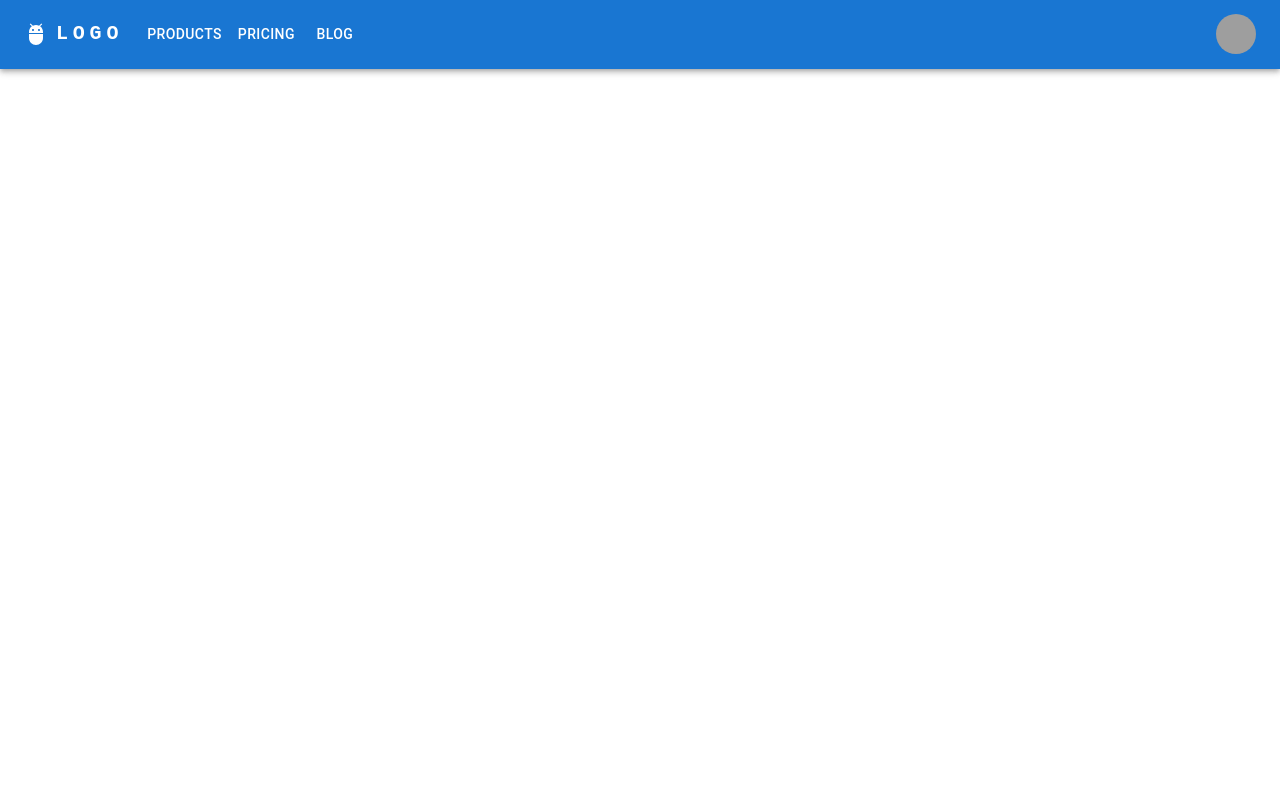
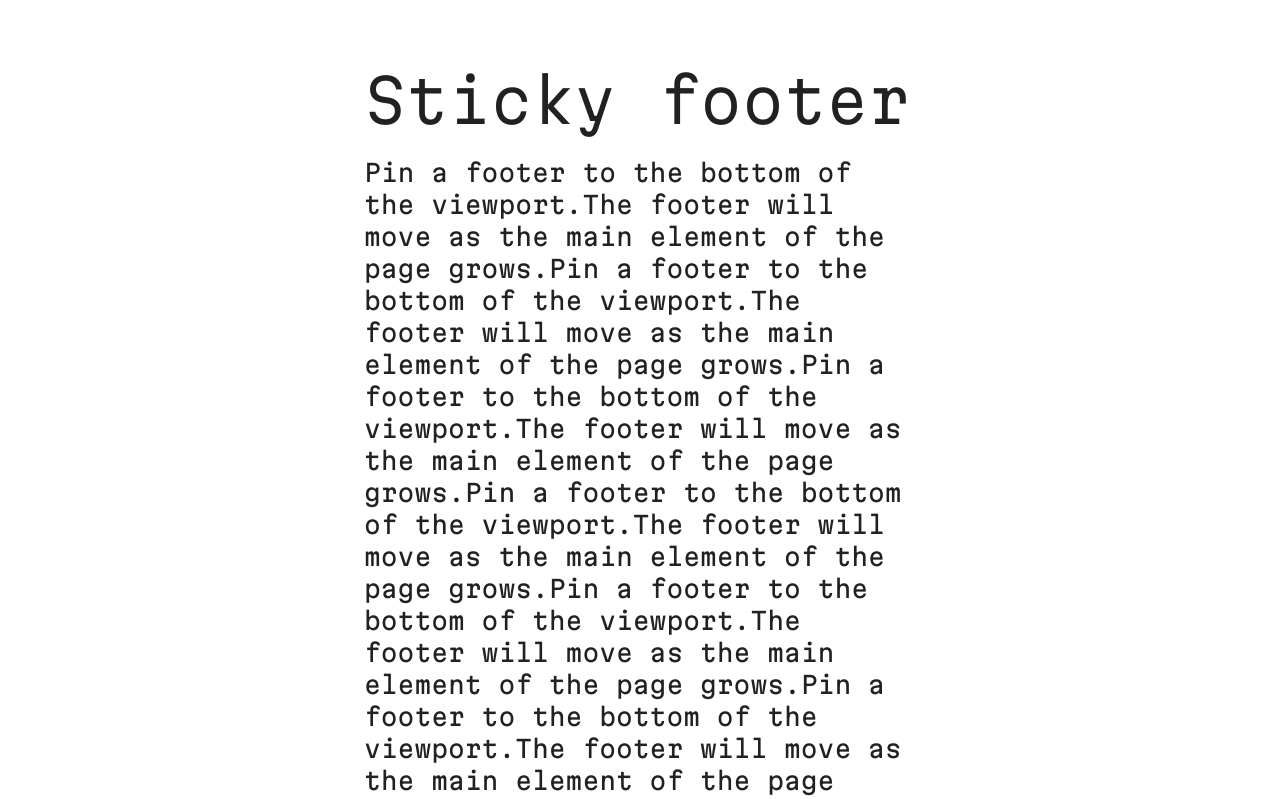
Before and after one commit to AsMurphy-student/react-projects, a React (Create React App) app in the folder mui-testing/: page / in a window 1280 px wide. Shown: the top 799 px of the page. Built offline with nearby package versions, Linux system fonts and the light colour scheme; grey boxes are pictures that could not be loaded.

Commit message:
Did some new tests with colors and fonts and also footer

```diff
--- a/mui-testing/package.json
+++ b/mui-testing/package.json
@@ -43,5 +43,8 @@
       "last 1 firefox version",
       "last 1 safari version"
     ]
+  },
+  "devDependencies": {
+    "tailwindcss": "^3.4.11"
   }
 }
--- a/mui-testing/src/App.tsx
+++ b/mui-testing/src/App.tsx
@@ -1,20 +1,55 @@
 import React from 'react';
 import logo from './logo.svg';
 import './App.css';
-import ButtonUsage from "./components/Button";
-import { Box, Card, CardMedia, Chip, Container, Grid2, Paper, styled, Typography } from '@mui/material';
-import ResponsiveAppBar from './components/AppBar';
+import { Box, Card, CardMedia, Chip, Container, createTheme, Grid2, Paper, styled, Typography } from '@mui/material';
+import ButtonAppBar from './components/AppBar';
+import StickyFooter from './components/Footer';
 
-const Item = styled(Paper)(({ theme }) => ({
-  backgroundColor: '#fff',
-  ...theme.typography.body2,
-  padding: theme.spacing(1),
-  textAlign: 'center',
-  color: theme.palette.text.secondary,
-  ...theme.applyStyles('dark', {
-    backgroundColor: '#1A2027',
-  }),
-}));
+import "./fonts/MartianMonoVF.ttf";
+
+const theme = createTheme({
+  typography: {
+    fontFamily: 'MartianMono',
+  },
+  palette: {
+    primary: {
+      main: "#C2EFB3",
+      light: "#000",
+      dark: "#000",
+      contrastText: "#FFF",
+    },
+    secondary: {
+      main: "#011638",
+      light: "#000",
+      dark: "#000",
+      contrastText: "#FFF",
+    },
+    error: {
+      main: "#d32f2f",
+      light: "#ef5350",
+      dark: "#c62828",
+      contrastText: "#FFF",
+    },
+    warning: {
+      main: "#ed6c02",
+      light: "#ff9800",
+      dark: "#e65100",
+      contrastText: "#FFF",
+    },
+    info: {
+      main: "#0288d1",
+      light: "#03a9f4",
+      dark: "#01579b",
+      contrastText: "#FFF",
+    },
+    success: {
+      main: "#2e7d32",
+      light: "#4caf50",
+      dark: "#1b5e20",
+      contrastText: "#FFF",
+    },
+  },
+});
 
 function App() {
   return (
@@ -23,7 +58,9 @@ function App() {
     //     This Box renders as an HTML section element.
     //   </Box>
     // </Container>
-    <ResponsiveAppBar />
+    // <ResponsiveAppBar />
+    // <ButtonAppBar theme={theme} />
+    <StickyFooter theme={theme} />
   );
 }
 
--- a/mui-testing/src/components/AppBar.tsx
+++ b/mui-testing/src/components/AppBar.tsx
@@ -2,158 +2,38 @@ import * as React from 'react';
 import AppBar from '@mui/material/AppBar';
 import Box from '@mui/material/Box';
 import Toolbar from '@mui/material/Toolbar';
+import Typography from '@mui/material/Typography';
+import Button from '@mui/material/Button';
 import IconButton from '@mui/material/IconButton';
-import Typography from '@mui/material/Typography';
-import Menu from '@mui/material/Menu';
 import MenuIcon from '@mui/icons-material/Menu';
-import Container from '@mui/material/Container';
-import Avatar from '@mui/material/Avatar';
-import Button from '@mui/material/Button';
-import Tooltip from '@mui/material/Tooltip';
-import MenuItem from '@mui/material/MenuItem';
-import AdbIcon from '@mui/icons-material/Adb';
+import { createTheme } from '@mui/material';
+import { Theme, ThemeProvider } from '@emotion/react';
 
-const pages = ['Products', 'Pricing', 'Blog'];
-const settings = ['Profile', 'Account', 'Dashboard', 'Logout'];
+export default function ButtonAppBar(props: {theme: Theme}) {
 
-function ResponsiveAppBar() {
-  const [anchorElNav, setAnchorElNav] = React.useState<null | HTMLElement>(null);
-  const [anchorElUser, setAnchorElUser] = React.useState<null | HTMLElement>(null);
 
-  const handleOpenNavMenu = (event: React.MouseEvent<HTMLElement>) => {
-    setAnchorElNav(event.currentTarget);
-  };
-  const handleOpenUserMenu = (event: React.MouseEvent<HTMLElement>) => {
-    setAnchorElUser(event.currentTarget);
-  };
-
-  const handleCloseNavMenu = () => {
-    setAnchorElNav(null);
-  };
-
-  const handleCloseUserMenu = () => {
-    setAnchorElUser(null);
-  };
 
   return (
-    <AppBar position="static">
-      <Container maxWidth="xl">
-        <Toolbar disableGutters>
-          <AdbIcon sx={{ display: { xs: 'none', md: 'flex' }, mr: 1 }} />
-          <Typography
-            variant="h6"
-            noWrap
-            component="a"
-            href="#app-bar-with-responsive-menu"
-            sx={{
-              mr: 2,
-              display: { xs: 'none', md: 'flex' },
-              fontFamily: 'monospace',
-              fontWeight: 700,
-              letterSpacing: '.3rem',
-              color: 'inherit',
-              textDecoration: 'none',
-            }}
-          >
-            LOGO
-          </Typography>
-
-          <Box sx={{ flexGrow: 1, display: { xs: 'flex', md: 'none' } }}>
-            <IconButton
+    <ThemeProvider theme={props.theme}>
+      <Box sx={{ flexGrow: 1 }}>
+        <AppBar position="static">
+          <Toolbar>
+            {/* <IconButton
               size="large"
-              aria-label="account of current user"
-              aria-controls="menu-appbar"
-              aria-haspopup="true"
-              onClick={handleOpenNavMenu}
+              edge="start"
               color="inherit"
+              aria-label="menu"
+              sx={{ mr: 2 }}
             >
               <MenuIcon />
-            </IconButton>
-            <Menu
-              id="menu-appbar"
-              anchorEl={anchorElNav}
-              anchorOrigin={{
-                vertical: 'bottom',
-                horizontal: 'left',
-              }}
-              keepMounted
-              transformOrigin={{
-                vertical: 'top',
-                horizontal: 'left',
-              }}
-              open={Boolean(anchorElNav)}
-              onClose={handleCloseNavMenu}
-              sx={{ display: { xs: 'block', md: 'none' } }}
-            >
-              {pages.map((page) => (
-                <MenuItem key={page} onClick={handleCloseNavMenu}>
-                  <Typography sx={{ textAlign: 'center' }}>{page}</Typography>
-                </MenuItem>
-              ))}
-            </Menu>
-          </Box>
-          <AdbIcon sx={{ display: { xs: 'flex', md: 'none' }, mr: 1 }} />
-          <Typography
-            variant="h5"
-            noWrap
-            component="a"
-            href="#app-bar-with-responsive-menu"
-            sx={{
-              mr: 2,
-              display: { xs: 'flex', md: 'none' },
-              flexGrow: 1,
-              fontFamily: 'monospace',
-              fontWeight: 700,
-              letterSpacing: '.3rem',
-              color: 'inherit',
-              textDecoration: 'none',
-            }}
-          >
-            LOGO
-          </Typography>
-          <Box sx={{ flexGrow: 1, display: { xs: 'none', md: 'flex' } }}>
-            {pages.map((page) => (
-              <Button
-                key={page}
-                onClick={handleCloseNavMenu}
-                sx={{ my: 2, color: 'white', display: 'block' }}
-              >
-                {page}
-              </Button>
-            ))}
-          </Box>
-          <Box sx={{ flexGrow: 0 }}>
-            <Tooltip title="Open settings">
-              <IconButton onClick={handleOpenUserMenu} sx={{ p: 0 }}>
-                <Avatar alt="Remy Sharp" src="/static/images/avatar/2.jpg" />
-              </IconButton>
-            </Tooltip>
-            <Menu
-              sx={{ mt: '45px' }}
-              id="menu-appbar"
-              anchorEl={anchorElUser}
-              anchorOrigin={{
-                vertical: 'top',
-                horizontal: 'right',
-              }}
-              keepMounted
-              transformOrigin={{
-                vertical: 'top',
-                horizontal: 'right',
-              }}
-              open={Boolean(anchorElUser)}
-              onClose={handleCloseUserMenu}
-            >
-              {settings.map((setting) => (
-                <MenuItem key={setting} onClick={handleCloseUserMenu}>
-                  <Typography sx={{ textAlign: 'center' }}>{setting}</Typography>
-                </MenuItem>
-              ))}
-            </Menu>
-          </Box>
-        </Toolbar>
-      </Container>
-    </AppBar>
+            </IconButton> */}
+            {/* <Typography variant="h6" component="div">
+              News
+            </Typography> */}
+              <Button sx={{color: "primary.contrastText"}}>Login</Button>
+          </Toolbar>
+        </AppBar>
+      </Box>
+    </ThemeProvider>
   );
 }
-export default ResponsiveAppBar;
--- a/mui-testing/src/components/Button.tsx
+++ /dev/null
@@ -1,6 +0,0 @@
-import * as React from 'react';
-import Button from '@mui/material/Button';
-
-export default function ButtonUsage() {
-  return <Button variant="outlined">Hello world</Button>;
-}
--- /dev/null
+++ b/mui-testing/src/components/Footer.tsx
@@ -0,0 +1,91 @@
+import * as React from 'react';
+import CssBaseline from '@mui/material/CssBaseline';
+import { createTheme, Theme, ThemeProvider } from '@mui/material/styles';
+import Box from '@mui/material/Box';
+import Typography from '@mui/material/Typography';
+import Container from '@mui/material/Container';
+import Link from '@mui/material/Link';
+
+function Copyright() {
+  return (
+    <Typography variant="body2" color="text.secondary">
+      {'Copyright © '}
+      <Link color="inherit" href="https://mui.com/">
+        Your Website
+      </Link>{' '}
+      {new Date().getFullYear()}
+      {'.'}
+    </Typography>
+  );
+}
+
+export default function StickyFooter(props: {theme: Theme}) {
+  return (
+    <ThemeProvider theme={props.theme}>
+      <Box
+        sx={{
+          display: 'flex',
+          flexDirection: 'column',
+          minHeight: '100vh',
+        }}
+      >
+        <CssBaseline />
+        <Container component="main" sx={{ mt: 8, mb: 2 }} maxWidth="sm">
+          <Typography variant="h2" component="h1" gutterBottom>
+            Sticky footer
+          </Typography>
+          <Typography variant="h5" component="h2" gutterBottom>
+            {'Pin a footer to the bottom of the viewport.'}
+            {'The footer will move as the main element of the page grows.'}
+            {'Pin a footer to the bottom of the viewport.'}
+            {'The footer will move as the main element of the page grows.'}
+            {'Pin a footer to the bottom of the viewport.'}
+            {'The footer will move as the main element of the page grows.'}
+            {'Pin a footer to the bottom of the viewport.'}
+            {'The footer will move as the main element of the page grows.'}
+            {'Pin a footer to the bottom of the viewport.'}
+            {'The footer will move as the main element of the page grows.'}
+            {'Pin a footer to the bottom of the viewport.'}
+            {'The footer will move as the main element of the page grows.'}
+            {'Pin a footer to the bottom of the viewport.'}
+            {'The footer will move as the main element of the page grows.'}
+            {'Pin a footer to the bottom of the viewport.'}
+            {'The footer will move as the main element of the page grows.'}
+            {'Pin a footer to the bottom of the viewport.'}
+            {'The footer will move as the main element of the page grows.'}
+            {'Pin a footer to the bottom of the viewport.'}
+            {'The footer will move as the main element of the page grows.'}
+            {'Pin a footer to the bottom of the viewport.'}
+            {'The footer will move as the main element of the page grows.'}
+            {'Pin a footer to the bottom of the viewport.'}
+            {'The footer will move as the main element of the page grows.'}
+            {'Pin a footer to the bottom of the viewport.'}
+            {'The footer will move as the main element of the page grows.'}
+            {'Pin a footer to the bottom of the viewport.'}
+            {'The footer will move as the main element of the page grows.'}
+            {'Pin a footer to the bottom of the viewport.'}
+            {'The footer will move as the main element of the page grows.'}
+            {'Pin a footer to the bottom of the viewport.'}
+            {'The footer will move as the main element of the page grows.'}
+          </Typography>
+          <Typography variant="body1">Sticky footer placeholder.</Typography>
+        </Container>
+
+        <Box
+          component="footer"
+          sx={{
+            py: 3,
+            px: 2,
+            mt: 'auto',
+            backgroundColor: "secondary.main"}}
+        >
+          <Container maxWidth="sm">
+            <Typography variant="body1" sx={{color: "secondary.contrastText"}}>
+              My sticky footer can be found here.
+            </Typography>
+          </Container>
+        </Box>
+      </Box>
+    </ThemeProvider>
+  );
+}
--- a/mui-testing/src/index.css
+++ b/mui-testing/src/index.css
@@ -1,13 +1,9 @@
-body {
-  margin: 0;
-  font-family: -apple-system, BlinkMacSystemFont, 'Segoe UI', 'Roboto', 'Oxygen',
-    'Ubuntu', 'Cantarell', 'Fira Sans', 'Droid Sans', 'Helvetica Neue',
-    sans-serif;
-  -webkit-font-smoothing: antialiased;
-  -moz-osx-font-smoothing: grayscale;
+@tailwind base;
+@tailwind components;
+@tailwind utilities;
+
+@font-face {
+  font-family: "MartianMono";   /*Can be any text*/
+  src: local("MartianMono"),
+    url("./fonts/MartianMonoVF.ttf") format("truetype");
 }
-
-code {
-  font-family: source-code-pro, Menlo, Monaco, Consolas, 'Courier New',
-    monospace;
-}
--- /dev/null
+++ b/mui-testing/tailwind.config.js
@@ -0,0 +1,8 @@
+/** @type {import('tailwindcss').Config} */
+module.exports = {
+  content: ["./src/**/*.{js,jsx,ts,tsx}"],
+  theme: {
+    extend: {},
+  },
+  plugins: [],
+}
```
Also changed, not shown: mui-testing/src/fonts/MartianMonoVF.ttf (added), 1 other file (tests, documents, lock files or other folders).
